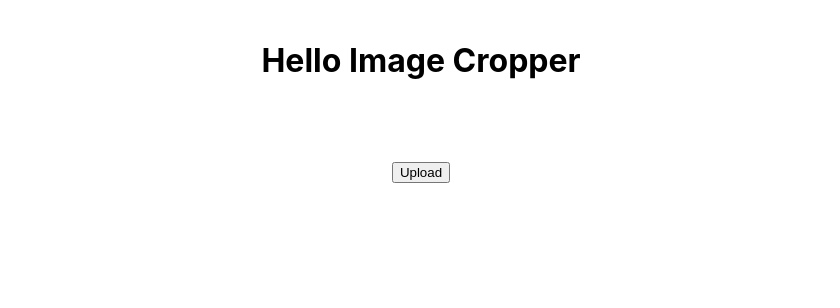
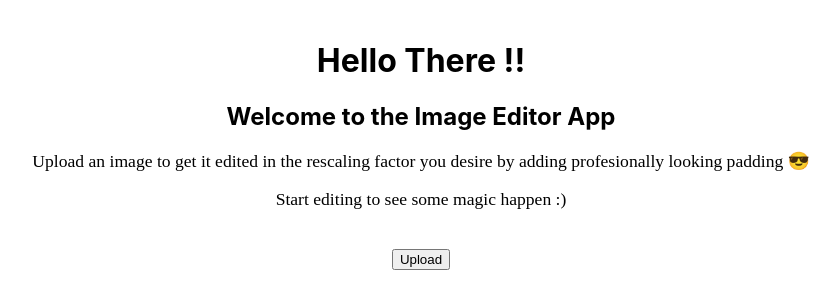
Before and after one commit to PavlosPo/cropio, a React (Create React App) app: page / in a window 1280 px wide. Shown: the top 308 px of the page, without its empty margins (219-1059 px from the left). Built offline with nearby package versions, Linux system fonts and the light colour scheme.

Commit message:
Added some text

```diff
--- a/src/App.css
+++ b/src/App.css
@@ -50,3 +50,19 @@
   position: relative;
   box-sizing: border-box;
 }
+
+p {
+  /* make the text black */
+  color: black;
+  /* center the text */
+  text-align: center;
+  /* make the text smaller */
+  font-size: 1.1em;
+  /* change the font family  */
+  font-family: 'Times New Roman', Times, serif;
+  /* center the text vertically */
+  display: flex;
+  justify-content: center;
+  align-items: center;
+
+}
--- a/src/App.js
+++ b/src/App.js
@@ -26,8 +26,10 @@ function App() {
   };
 
   return (
-    <div style={{ textAlign: 'center', padding: '20px' }}>
-      <h1>Hello Image Cropper</h1>
+    <div style={{ textAlign: 'center', padding: '20px' , }}>
+      <h1>Hello There !!</h1>
+      <h2>Welcome to the Image Editor App</h2>
+      <p>Upload an image to get it edited in the rescaling factor you desire by adding profesionally looking padding 😎</p>
       <p>Start editing to see some magic happen :)</p>
       {/* If an image is uploaded, show the ImageEditor component */}
       <div style={{ display: 'flex', justifyContent: 'center', textAlign: 'center', padding: '20px' }}>
```
